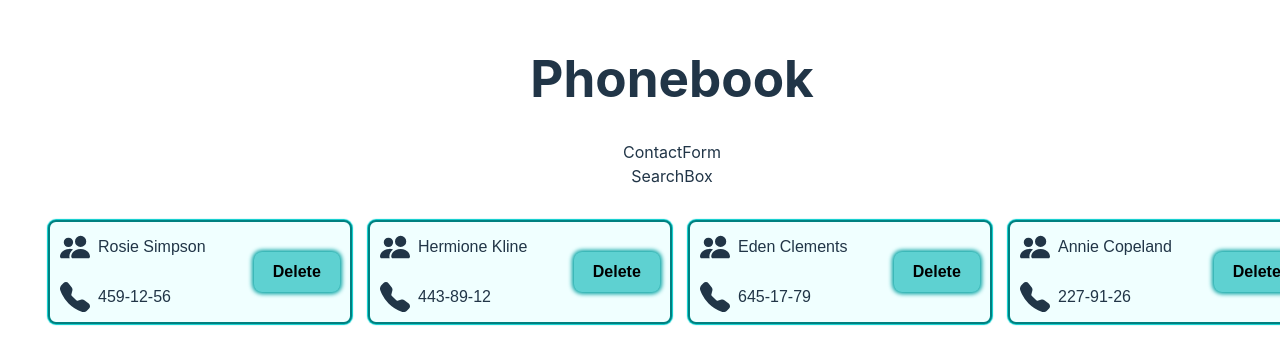
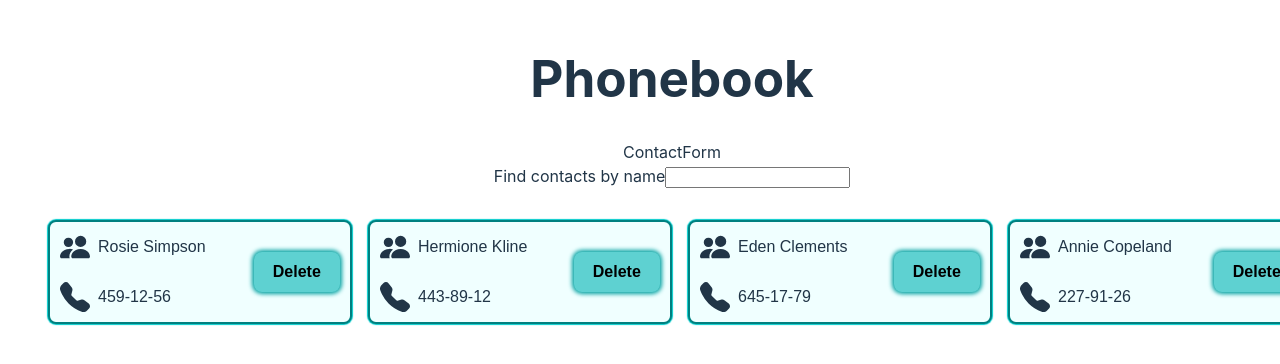
Before and after one commit to Olena-Synytsia/test-hw-08, a React (Vite) app: page / in a window 1280 px wide. Shown: the part 214-578 px from the top of the page. Built offline with nearby package versions, Linux system fonts and the light colour scheme.

Commit message:
SearchBox Start

```diff
--- a/src/components/SearchBox/SearchBox.jsx
+++ b/src/components/SearchBox/SearchBox.jsx
@@ -1,7 +1,22 @@
 import s from "./SearchBox.module.css";
 
-const SearchBox = () => {
-  return <div className={s.container}>SearchBox</div>;
+const SearchBox = ({ searchValue, onSearchChange }) => {
+  const handleChange = (event) => {
+    onSearchChange(event.target.value);
+  };
+  return (
+    <div className={s.container}>
+      <label htmlFor="searchInput">
+        <span>Find contacts by name</span>
+        <input
+          type="text"
+          id="searchInput"
+          value={searchValue}
+          onChange={handleChange}
+        />
+      </label>
+    </div>
+  );
 };
 
 export default SearchBox;
```
